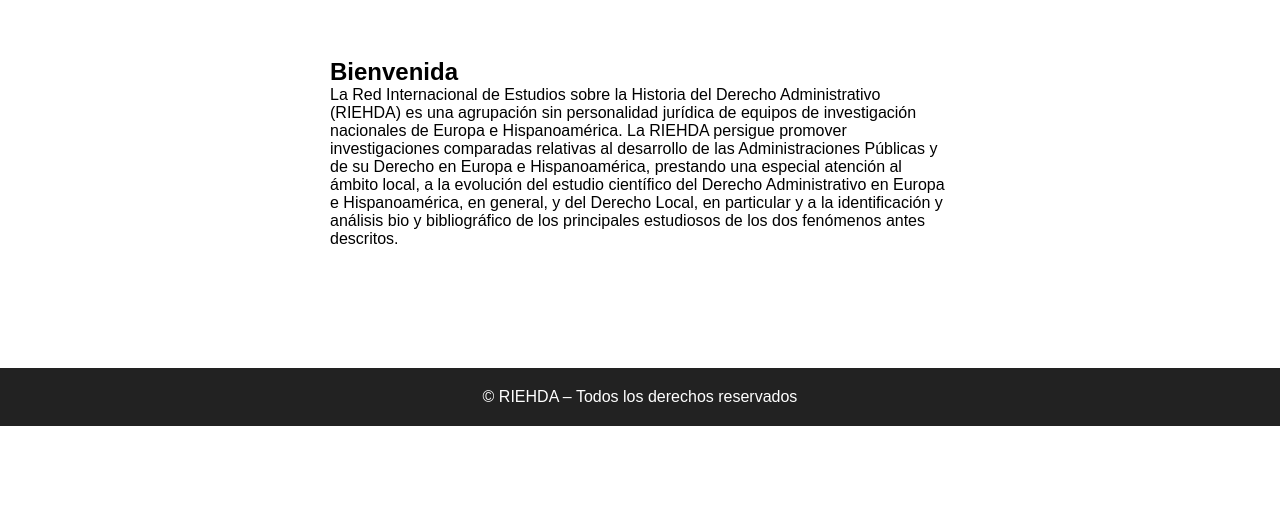
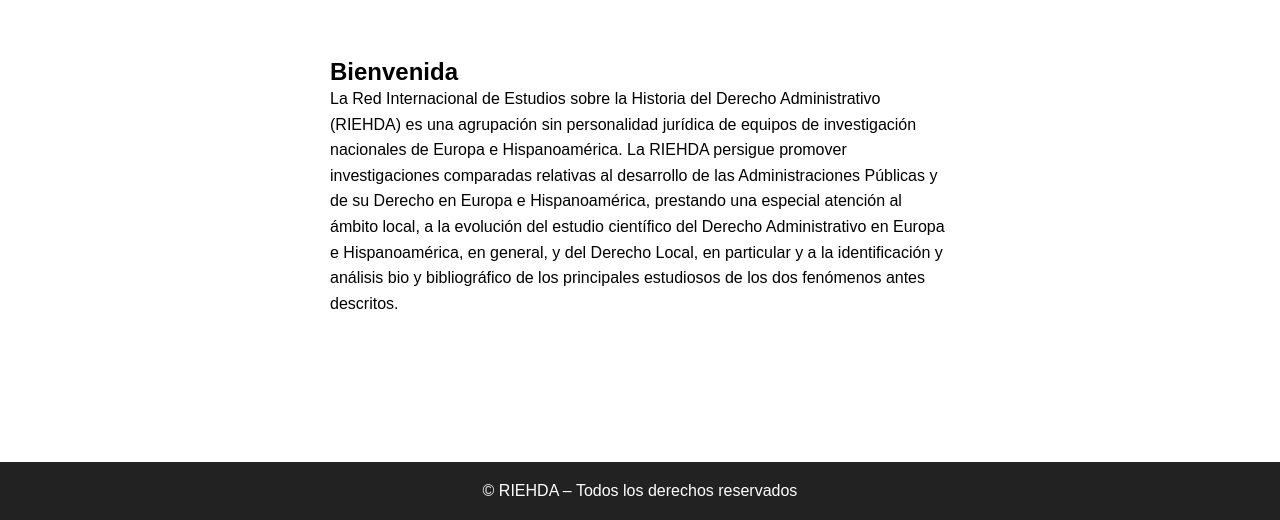
Before and after one commit to RIEHDA/riehda-web, a plain HTML site: page index.html in a window 1280 px wide. Shown: the part 882-1402 px from the top of the page. Before the commit the page ends 1308 px from the top, so only its background shows below. Drawn offline with Linux system fonts and the light colour scheme.

Commit message:
Update estilos.css

```diff
--- a/estilos.css
+++ b/estilos.css
@@ -64,7 +64,10 @@
   max-width: 700px;
   margin: 0 auto;
 }
-
+main p {
+  margin-bottom: 1.6em;
+  line-height: 1.6;
+}
 h1 {
   margin-bottom: 30px;
   text-align: center;
```
